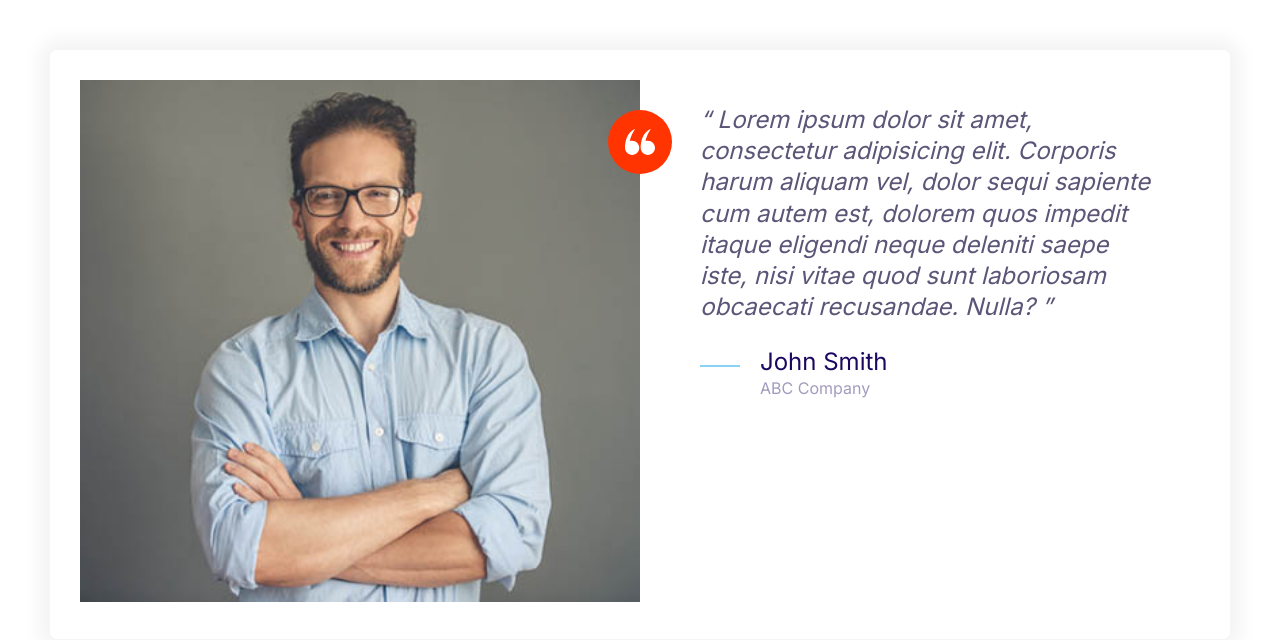
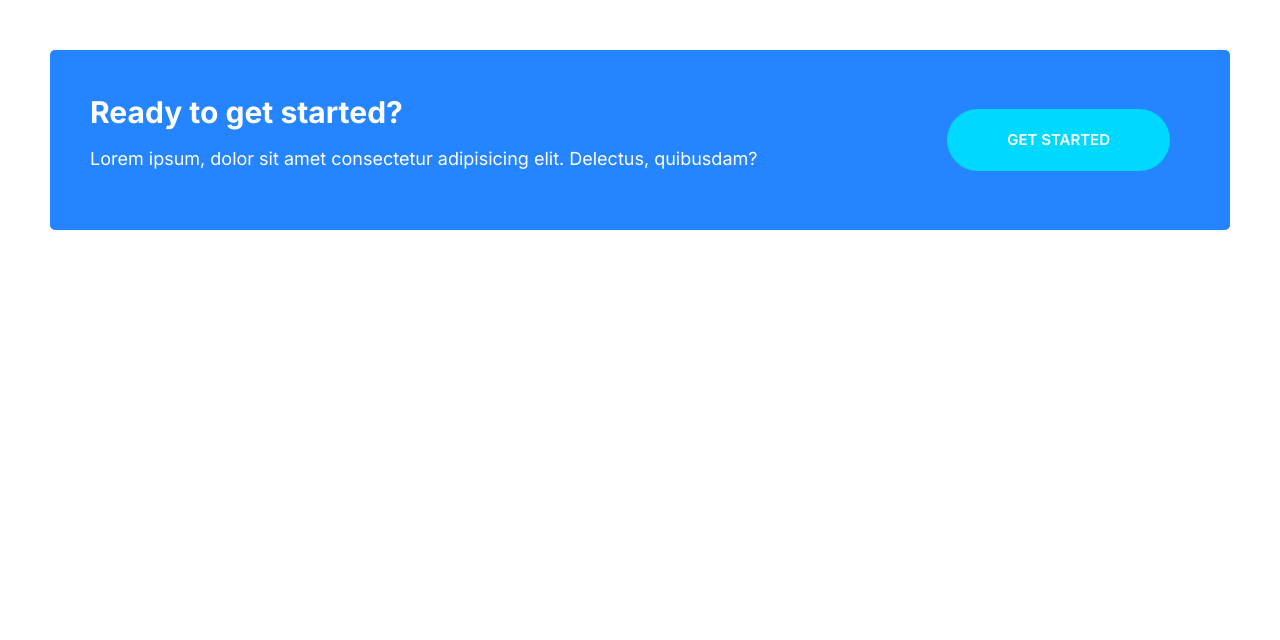
Before and after one commit to AlfaHun/moshify, a plain HTML site: page index.html in a window 1280 px wide. Drawn offline with Linux system fonts and the light colour scheme.

Commit message:
Build callout component

```diff
--- a/css/styles.css
+++ b/css/styles.css
@@ -224,6 +224,11 @@ a {
 .btn--secondary {
   background-color: var(--color-secondary);
   color: #fff;
+}
+
+.btn--stretched {
+  padding-left: 6rem;
+  padding-right: 6rem;
 }
 
 .btn--secondary:hover {
@@ -500,3 +505,46 @@ a {
     margin-left: 6rem;
   }
 }
+
+/* Callouts */
+
+.callout {
+  padding: 4rem;
+  border-radius: 5px;
+}
+
+.callout--primary {
+  background-color: var(--color-primary);
+  color: #fff;
+}
+
+.callout__heading {
+  color: white;
+  margin-top: 0;
+  font-size: 3rem;
+}
+
+.callout .btn {
+  justify-self: center;
+  align-self: center;
+}
+
+.callout__content {
+  text-align: center;
+}
+
+@media screen and (min-width: 768px) {
+  .callout .grid--cols-2 {
+
+grid-template-columns: 1fr auto;
+}
+
+  .callout__content {
+    text-align: left;
+  }
+
+  .callout .btn {
+    justify-self: start;
+    margin: 0 2rem;
+  }
+}
--- a/index.html
+++ b/index.html
@@ -12,38 +12,16 @@
     <link rel="stylesheet" href="css/styles.css" />
   </head>
   <body style="padding: 5rem">
-    <div class="card testimonial">
+    <div class="callout callout--primary">
       <div class="grid grid--cols-2">
-        <div class="testimonial__image">
-          <img src="images/testimonial.jpg" alt="A happy smiling customer" />
-          <span class="icon-container icon-container--accent">
-            <svg class="icon icon--white icon--small">
-              <use xlink:href="images/sprite.svg#quotes"></use>
-            </svg>
-          </span>
+        <div class="callout__content">
+          <h2 class="callout__heading">Ready to get started?</h2>
+          <p>
+            Lorem ipsum, dolor sit amet consectetur adipisicing elit. Delectus,
+            quibusdam?
+          </p>
         </div>
-
-        <blockquote class="quote">
-          <p class="quote__text">
-            Lorem ipsum dolor sit amet, consectetur adipisicing elit. Corporis
-            harum aliquam vel, dolor sequi sapiente cum autem est, dolorem quos
-            impedit itaque eligendi neque deleniti saepe iste, nisi vitae quod
-            sunt laboriosam obcaecati recusandae. Nulla?
-          </p>
-          <footer>
-            <div class="media">
-              <div class="media__image">
-                <svg class="icon icon--primary quote__line">
-                  <use xlink:href="images/sprite.svg#line"></use>
-                </svg>
-              </div>
-              <div class="media__body">
-                <h3 class="media__title quote__author">John Smith</h3>
-                <p class="quote__organization">ABC Company</p>
-              </div>
-            </div>
-          </footer>
-        </blockquote>
+        <a href="#" class="btn btn--secondary btn--stretched">Get Started</a>
       </div>
     </div>
 
```
Also changed, not shown: components/callouts.html (added, +12 -0 lines).
